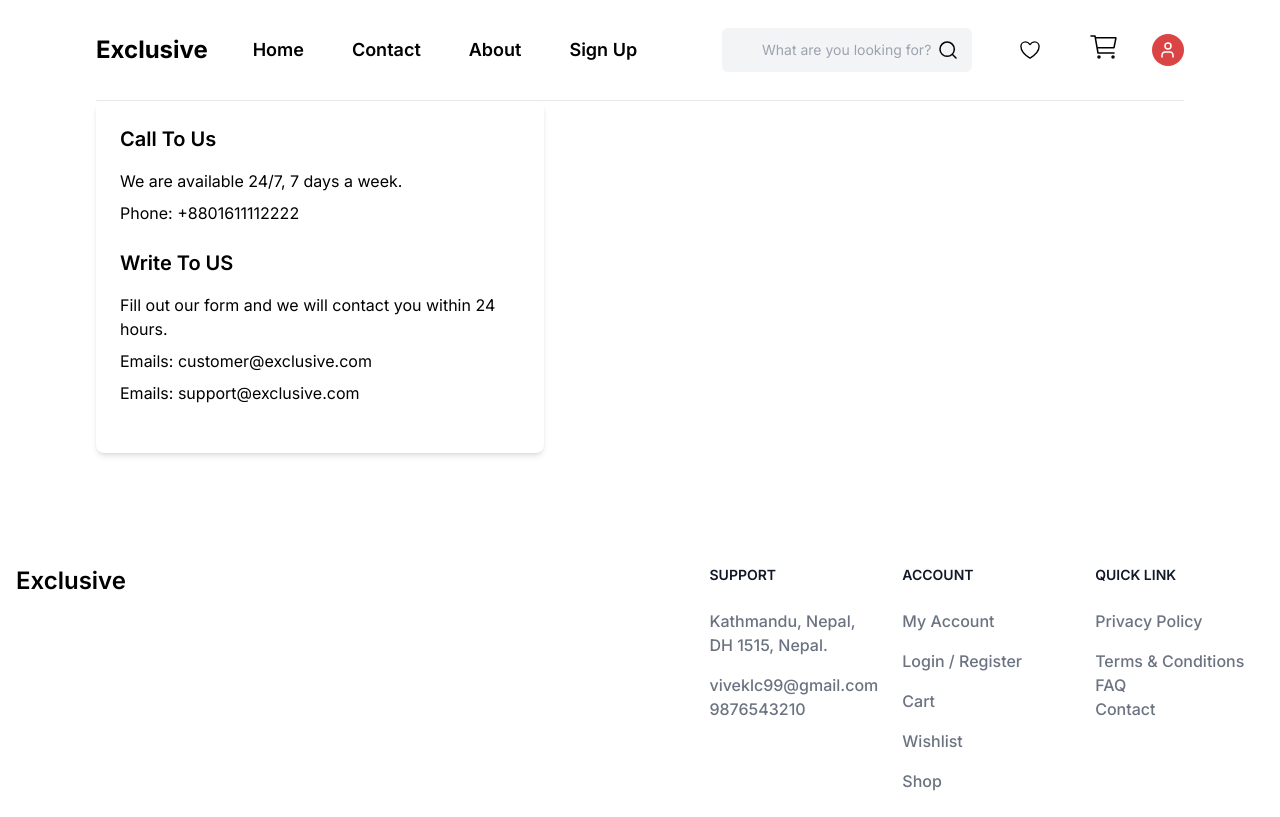
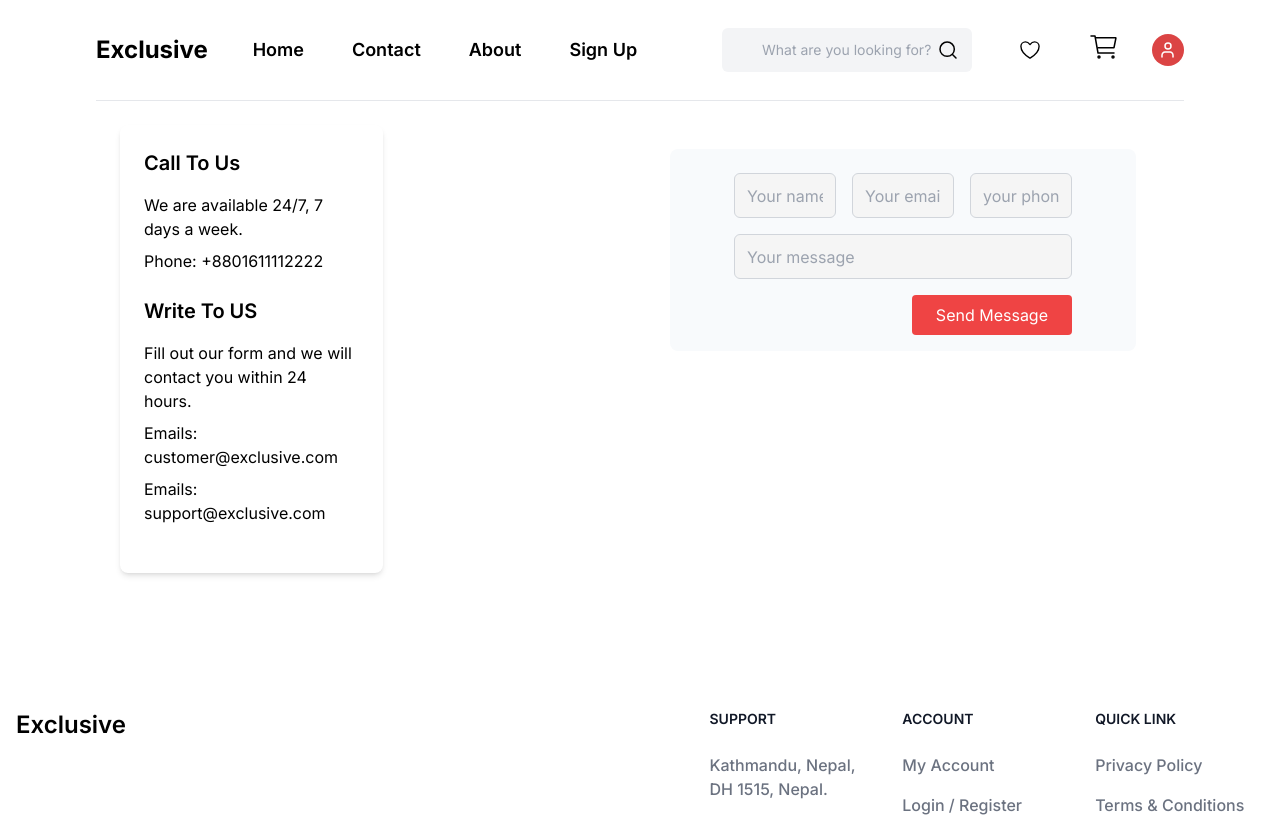
Before and after one commit to ibibeklamichhane/Next-Node-Ecommerce, a Next.js app in the folder front-end/: page /contact in a window 1280 px wide. Shown: the top 817 px of the page. Built offline with nearby package versions, Linux system fonts and the light colour scheme.

Commit message:
updated the contact page

```diff
--- a/front-end/app/(auth)/login/page.tsx
+++ b/front-end/app/(auth)/login/page.tsx
@@ -9,7 +9,7 @@ function login() {
 
 return (
 <>
-<div className="flex mt-24">
+<div className="flex mt-10">
 <Image
   src={sideImage}
   alt="Image Alt"
--- a/front-end/app/(auth)/signup/loginForm.tsx
+++ b/front-end/app/(auth)/signup/loginForm.tsx
@@ -47,7 +47,7 @@ const LoginForm: React.FC = () => {
   };
 
   return (
-    <div className="w-4/5 text-black pl-32 mt-16 ">
+    <div className="w-4/5 text-black pl-32  ">
       <h1 className="font-semibold text-4xl w-fit">Create an account</h1>
 
       <p className="font-normal text-md mt-3"> Enter your details below</p>
--- a/front-end/app/(auth)/signup/page.tsx
+++ b/front-end/app/(auth)/signup/page.tsx
@@ -9,12 +9,12 @@ function login() {
 
 return (
 <>
-<div className="flex mt-24">
+<div className="flex mt-10">
 <Image
   src={sideImage}
   alt="Image Alt"
   width={600}
-  height={300}
+  height={250}
 />
   <LoginForm/>
 </div>
--- a/front-end/app/cart/page.tsx
+++ b/front-end/app/cart/page.tsx
@@ -100,6 +100,7 @@ const filesData = [
   import { useAppSelector, useAppDispatch } from "@/features/cart/hooks";
  // import { updateItemQuantity } from '@/featur';
  import { updateQuantity ,removeItem} from '@/features/cart/cartslice';
+ import TotalCart from './totalcart';
 
 
 
@@ -338,7 +339,10 @@ const filesData = [
         </div>
         <div className="flex justify-end ">
         </div>
+
+        <TotalCart/>
       </>
+
     );
   };
 
--- /dev/null
+++ b/front-end/app/cart/totalcart.tsx
@@ -0,0 +1,44 @@
+import React from "react";
+import { useAppSelector, useAppDispatch } from "@/features/cart/hooks";
+import { updateQuantity ,removeItem} from '@/features/cart/cartslice';
+
+
+
+function TotalCart() {
+    const cartItems = useAppSelector(state => state.cart.items);
+    const dispatch = useAppDispatch();
+
+    const calculateSubtotal = (price: number, quantity: number) => {
+        return (price * quantity).toFixed(2);
+      };
+  return (
+
+<>
+<div className="bg-white shadow-md rounded-lg p-6 max-w-md border border-gray-500 mt-6">
+  <div className="flex flex-col  text-black">
+    <h1 className="font-semibold text-xl mb-4">Cart Total</h1>
+
+    <div className="font-regular text-md flex flex-col mb-6 cursor-pointer gap-y-2">
+      <p>Sub Total : ${cartItems.reduce((total, item) =>
+  total + (item.price as number) * (item.quantity as number), 0
+).toFixed(2)} </p>
+      <p>Shipping  : 0</p>
+      <p>Total  : ${cartItems.reduce((total, item) =>
+  total + (item.price as number) * (item.quantity as number), 0
+).toFixed(2)}</p>
+    </div>
+    <button type="submit" className= " flex justify-center w-fit px-4 bg-red-500 text-white  py-2 rounded">Process to checkout</button>
+
+
+
+
+
+  </div>
+</div>
+</>
+
+
+);
+}
+
+export default TotalCart;
--- /dev/null
+++ b/front-end/app/contact/contactform.tsx
@@ -0,0 +1,103 @@
+"use client";
+import React from "react";
+import { useForm } from "react-hook-form";
+import CustomInput from "@/components/input/custominputt";
+import CustomBreadCrumb from "@/components/breadcrumb/custombreadcrumb";
+
+interface FormData {
+  email: string;
+  password: string;
+}
+
+const ContactPage: React.FC = () => {
+  const {
+    register,
+    handleSubmit,
+    formState: { errors },
+  } = useForm<FormData>();
+
+  const onSubmit = (data: FormData) => {
+    // Handle form submission logic here
+    console.log(data);
+  };
+
+  return (
+    <>
+
+      <div className="text-black">
+
+
+<div className="flex justify-between items-start gap-4 p-6">
+<div className="w-1/3">
+
+  </div>
+
+
+  <div className="w-1/2 md:w-3/5 lg:w-2/3 bg-slate-50 px-16 rounded-lg py-4"  >
+
+    <form onSubmit={handleSubmit(onSubmit)}>
+      <div className="space-y-4">
+        <div className="flex flex-col md:flex-row justify-between gap-4">
+          <CustomInput
+            label=""
+            name="name"
+            type="text"
+            register={register}
+            errors={errors}
+            required
+            placeholder="Your name"
+            className="bg-[#F5F5F5] w-full"
+          />
+
+                    <CustomInput
+            label=""
+            name="email"
+            register={register}
+            errors={errors}
+            required
+            placeholder="Your email"
+            className="bg-[#F5F5F5] w-full"
+          />
+                    <CustomInput
+            label=""
+            name="phone"
+
+            register={register}
+            errors={errors}
+            required
+            placeholder="your phone"
+            className="bg-[#F5F5F5] w-full"
+          />
+        </div>
+        <div className="space-y-4">
+          <CustomInput
+            label=""
+            name="message"
+            type="text"
+            register={register}
+            errors={errors}
+            required
+            placeholder="Your message"
+            className="bg-[#F5F5F5] w-full h-32"
+          />
+          </div>
+
+
+        <div className="flex gap-x-4 justify-end" >
+
+<button type="submit" className= " flex  bg-red-500 text-white px-6 py-2 rounded">Send Message</button>
+        </div>
+
+      </div>
+    </form>
+  </div>
+</div>
+      </div>
+
+
+    </>
+  );
+};
+
+
+export default ContactPage;
--- a/front-end/app/contact/page.tsx
+++ b/front-end/app/contact/page.tsx
@@ -1,30 +1,21 @@
 import React from "react";
+import SideCard from "./sidetab";
+import ContactPage from "./contactform";
 
-function SideCard() {
-  return (
-    <>
-<div className="bg-white shadow-md rounded-lg p-6 max-w-md ">
-  <div className="flex flex-col text-black">
-    <h1 className="font-semibold text-xl mb-4">Call To Us</h1>
+function Page() {
+  return(
 
-    <div className="font-regular text-md flex flex-col mb-6 cursor-pointer gap-y-2">
-      <p>We are available 24/7, 7 days a week.</p>
-      <p>Phone: +8801611112222</p>
+  <>
+    <div className="flex justify-between items-start gap-4 p-6">
+    <div className="w-1/3">
+    <SideCard/>
+
+    </div>
+    <ContactPage/>
     </div>
 
-    <h1 className="font-semibold text-xl mb-4">Write To US</h1>
+  </>
+)
 
-    <div className="font-regular text-md flex flex-col mb-6 cursor-pointer gap-y-2">
-      <p>Fill out our form and we will contact you within 24 hours.</p>
-      <p>Emails: customer@exclusive.com</p>
-      <p>Emails: support@exclusive.com</p>
-    </div>
-
-
-  </div>
-</div>
-    </>
-  );
 }
-
-export default SideCard;
+export default Page;
--- /dev/null
+++ b/front-end/app/contact/sidetab.tsx
@@ -0,0 +1,30 @@
+import React from "react";
+
+function SideCard() {
+  return (
+    <>
+<div className="bg-white shadow-md rounded-lg p-6 max-w-md ">
+  <div className="flex flex-col text-black">
+    <h1 className="font-semibold text-xl mb-4">Call To Us</h1>
+
+    <div className="font-regular text-md flex flex-col mb-6 cursor-pointer gap-y-2">
+      <p>We are available 24/7, 7 days a week.</p>
+      <p>Phone: +8801611112222</p>
+    </div>
+
+    <h1 className="font-semibold text-xl mb-4">Write To US</h1>
+
+    <div className="font-regular text-md flex flex-col mb-6 cursor-pointer gap-y-2">
+      <p>Fill out our form and we will contact you within 24 hours.</p>
+      <p>Emails: customer@exclusive.com</p>
+      <p>Emails: support@exclusive.com</p>
+    </div>
+
+
+  </div>
+</div>
+    </>
+  );
+}
+
+export default SideCard;
--- a/front-end/app/wishlist/page.tsx
+++ b/front-end/app/wishlist/page.tsx
@@ -1,6 +1,6 @@
 // outline functional component
 
-/*
+
 import Image from "next/image";
 import sideImage from "@/public/assets/Side Image.png"
 
@@ -24,8 +24,8 @@ return (
 
  export default login
 
- */
 
+/*
  'use client'
 
  import React, { useState } from 'react';
@@ -104,3 +104,5 @@ const CheckoutForm: React.FC = () => {
 };
 
 export default CheckoutForm;
+
+*/
--- a/front-end/components/Navbar/Topbar.tsx
+++ b/front-end/components/Navbar/Topbar.tsx
@@ -11,16 +11,16 @@ function Topbar() {
   return (
     <nav className="flex  text-black items-center justify-between  py-3 bg-white border-b border-gray-200 sticky">
       {/* Brand */}
-      <div className="font-bold text-2xl">Exclusive</div>
+      <Link href="/" className="font-bold text-2xl">Exclusive</Link>
 
       {/* Navigation Links */}
       <div className="flex space-x-12 pr-10 font-semibold text-lg">
   <a href="/" className="hover:underline ">
     Home
   </a>
-  <a href="contact" className="hover:underline ">
+  <Link href="contact" className="hover:underline ">
     Contact
-  </a>
+  </Link>
   <Link  href="/about" className="hover:underline ">
     About
   </Link>
```
